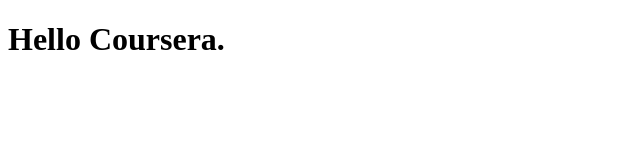
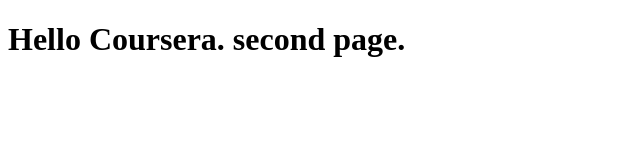
Before and after one commit to w3farid/corsera-test, a plain HTML site: page index.html in a window 1280 px wide. Shown: the whole page, without its empty margins (0-640 px from the left). Drawn offline with Linux system fonts and the light colour scheme.

Commit message:
second commit for test

```diff
--- a/index.html
+++ b/index.html
@@ -5,6 +5,6 @@
     <title>Hello Coursera</title>
   </head>
   <body>
-    <h1>Hello Coursera.</h1>
+    <h1>Hello Coursera. second page.</h1>
   </body>
 </html>
```
